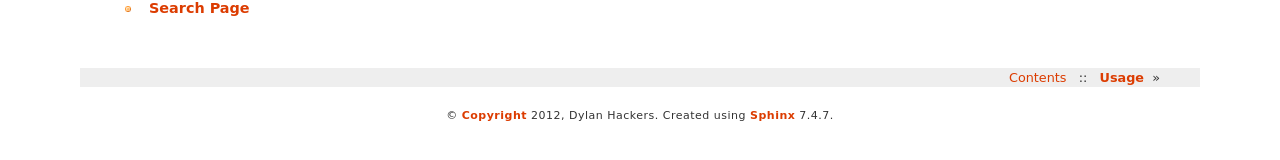
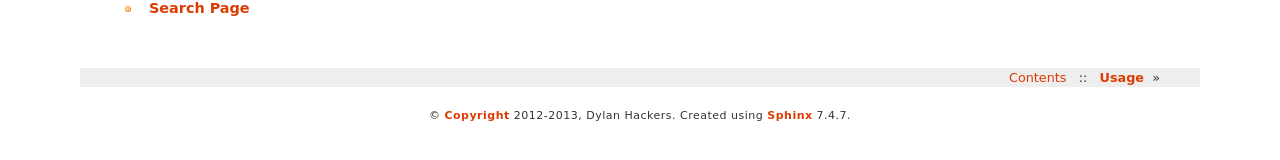
Before and after one commit to dylan-lang/testworks, a Sphinx documentation site: the page built from documentation/users-guide/source/index.rst, in a window 1280 px wide. Shown: the part 577-737 px from the top of the page. Built offline with Sphinx 7.4.7, drawn with Linux system fonts in a browser that asks for light colours.

Commit message:
Bump copyright date.

```diff
--- a/documentation/users-guide/source/conf.py
+++ b/documentation/users-guide/source/conf.py
@@ -41,7 +41,7 @@ master_doc = 'index'
 
 # General information about the project.
 project = u'Testworks User Guide'
-copyright = u'2012, Dylan Hackers'
+copyright = u'2012-2013, Dylan Hackers'
 
 # The version info for the project you're documenting, acts as replacement for
 # |version| and |release|, also used in various other places throughout the
@@ -251,7 +251,7 @@ texinfo_documents = [
 epub_title = u'Testworks User Guide'
 epub_author = u'Dylan Hackers'
 epub_publisher = u'Dylan Hackers'
-epub_copyright = u'2012, Dylan Hackers'
+epub_copyright = u'2012-2013, Dylan Hackers'
 
 # The language of the text. It defaults to the language option
 # or en if the language is not set.
```
